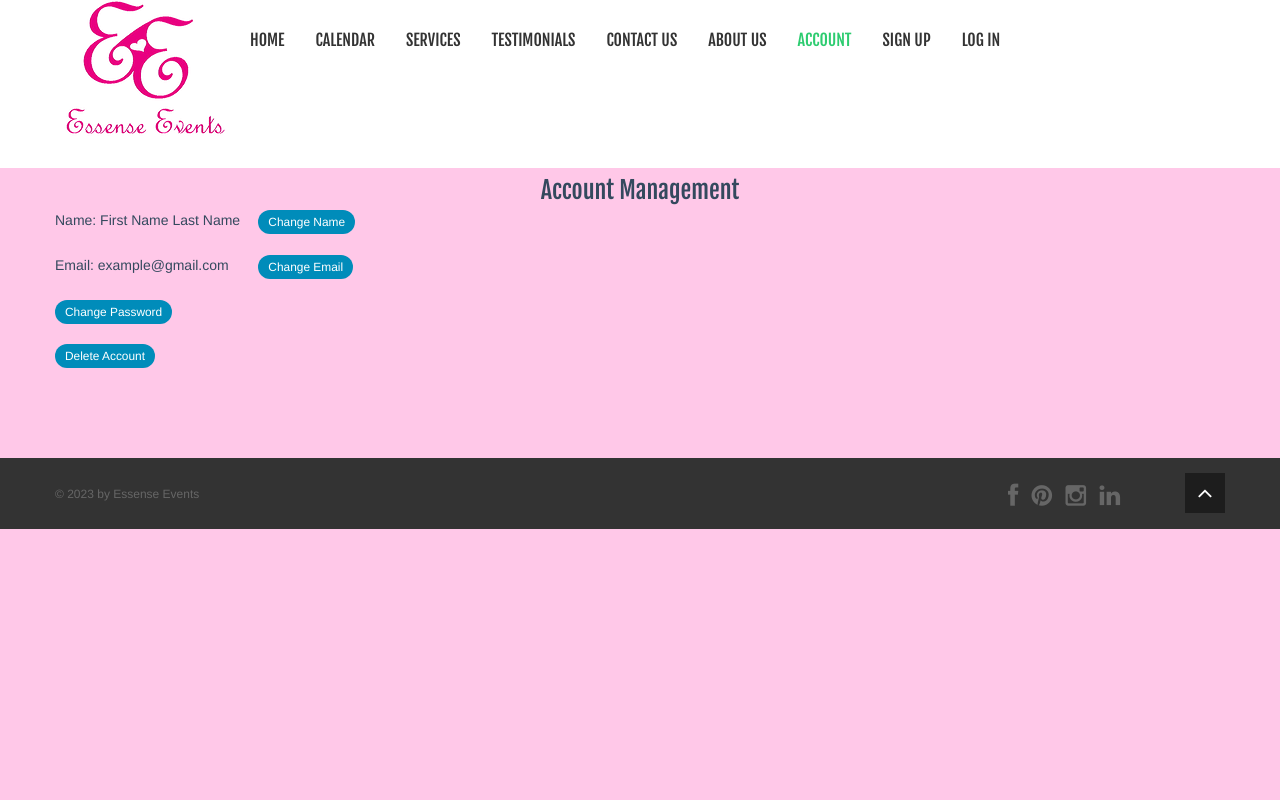
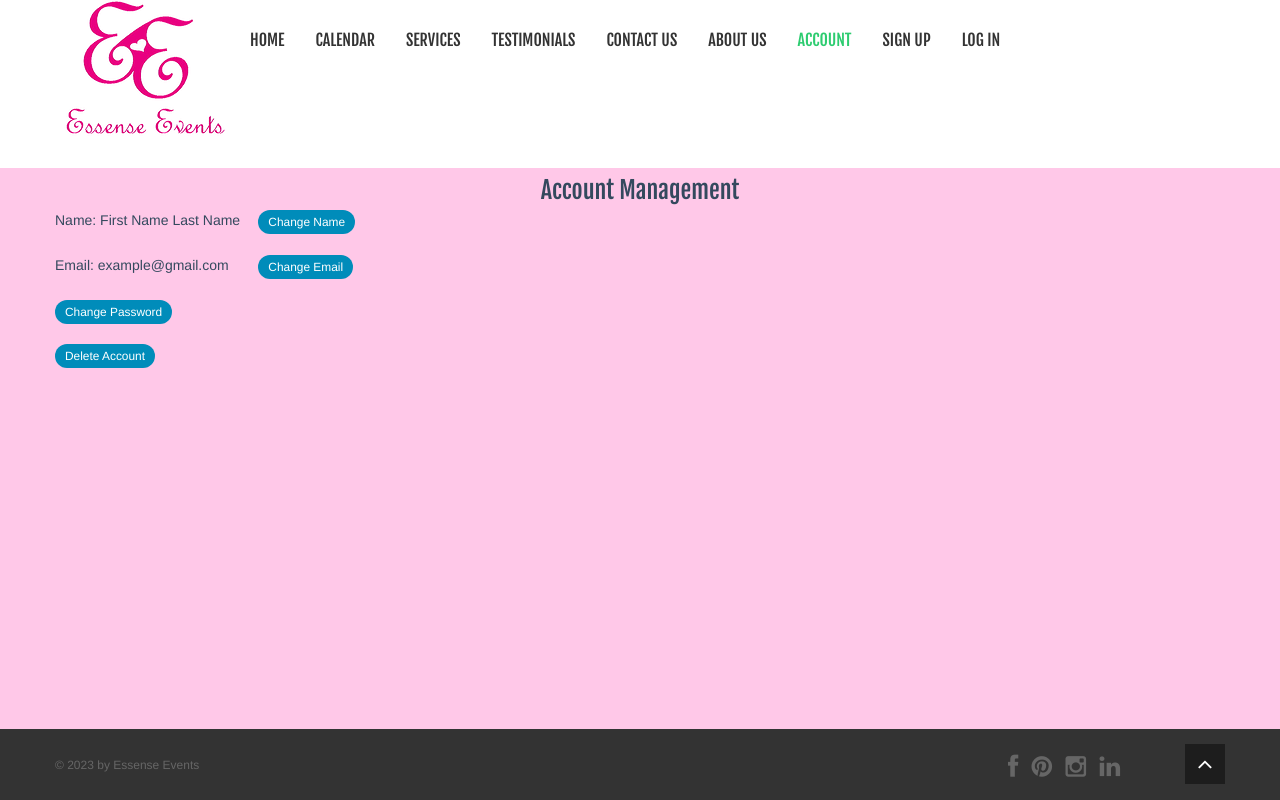
Before and after one commit to davidiswhat/essence-events, a website: page client/AccountManagement.html in a window 1280 px wide. Drawn offline with Linux system fonts and the light colour scheme.

Commit message:
last missing bottom bar

```diff
--- a/client/AccountManagement.html
+++ b/client/AccountManagement.html
@@ -94,7 +94,7 @@
         </div>
     </section>
     <!--Footer-->
-    <div class="fixedBot">
+    <div class="fixedBot2">
     <footer id="footer">
         <div class="container">
             <div class="row-fluid">
```
Also changed, not shown: client/Testimonials.html (+1 -1 lines).
